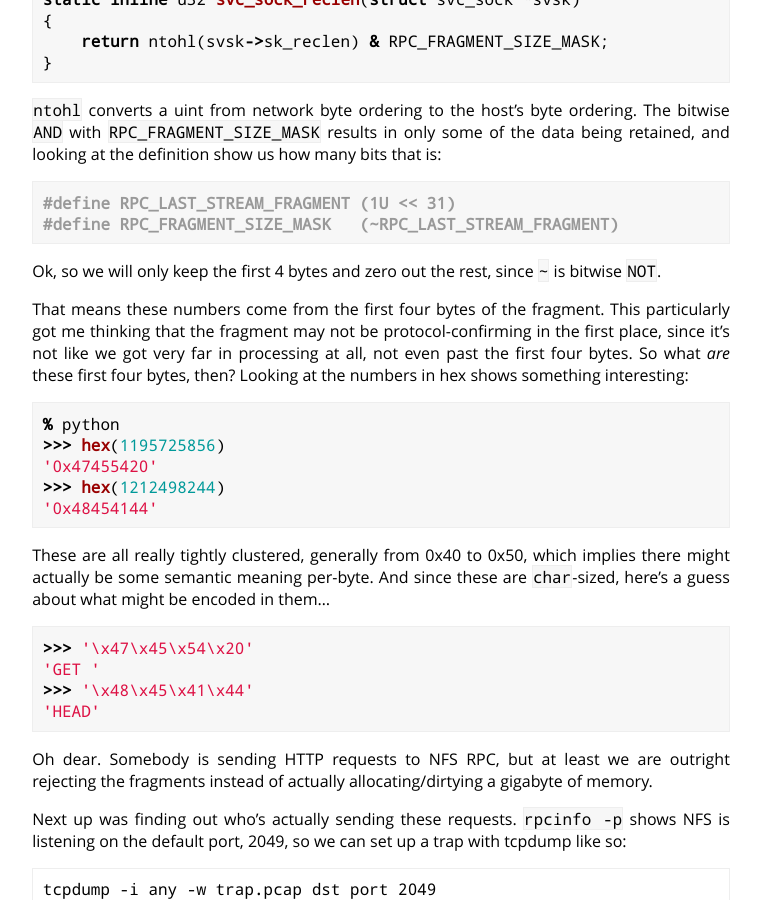
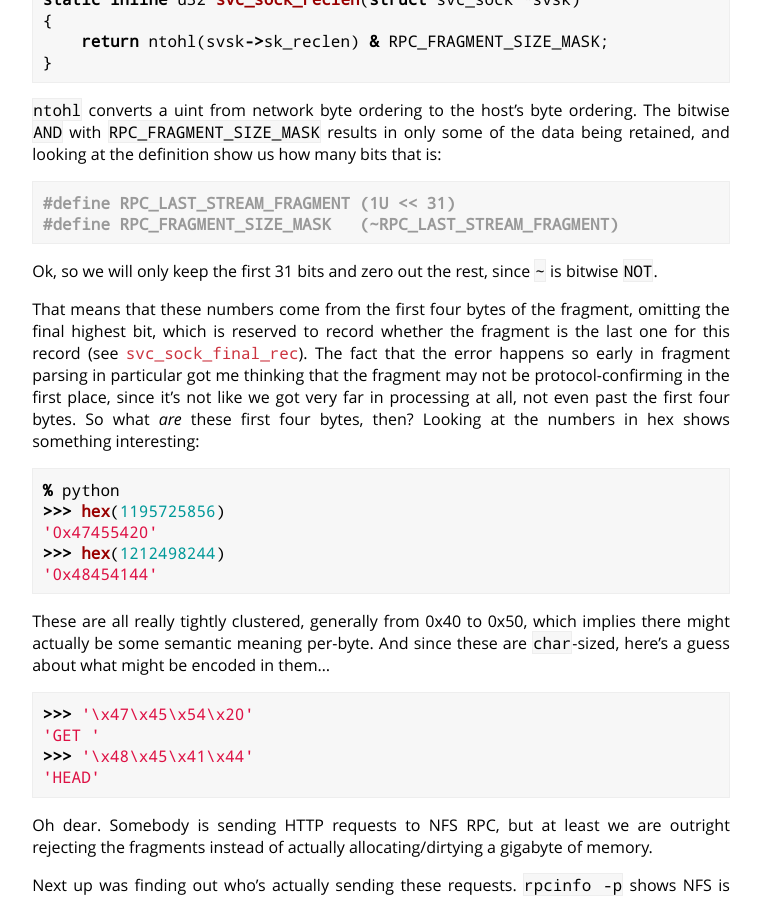
Before and after one commit to cdown/chrisdown.name, a Jekyll site: the page built from _posts/2020-01-13-1195725856-and-friends-the-origins-of-mysterious-numbers.md, in a window 1280 px wide and 900 px high, scrolled down 740 px. Shown: the whole window, without its empty margins (259-1020 px from the left). Built offline with Jekyll 4.4.1, drawn with Linux system fonts in a browser that asks for light colours.

Commit message:
numbers post: Clarify highest bit is elided

```diff
--- a/_posts/2020-01-13-1195725856-and-friends-the-origins-of-mysterious-numbers.md
+++ b/_posts/2020-01-13-1195725856-and-friends-the-origins-of-mysterious-numbers.md
@@ -52,14 +52,18 @@ is:
 #define RPC_FRAGMENT_SIZE_MASK   (~RPC_LAST_STREAM_FRAGMENT)
 {% endhighlight %}
 
-Ok, so we will only keep the first 4 bytes and zero out the rest, since `~` is
+Ok, so we will only keep the first 31 bits and zero out the rest, since `~` is
 bitwise `NOT`.
 
-That means these numbers come from the first four bytes of the fragment. This
-particularly got me thinking that the fragment may not be protocol-confirming
-in the first place, since it's not like we got very far in processing at all,
-not even past the first four bytes. So what *are* these first four bytes, then?
-Looking at the numbers in hex shows something interesting:
+That means that these numbers come from the first four bytes of the fragment,
+omitting the final highest bit, which is reserved to record whether the
+fragment is the last one for this record (see
+[`svc_sock_final_rec`](https://git.kernel.org/pub/scm/linux/kernel/git/torvalds/linux.git/tree/include/linux/sunrpc/svcsock.h#n47)).
+The fact that the error happens so early in fragment parsing in particular got
+me thinking that the fragment may not be protocol-confirming in the first
+place, since it's not like we got very far in processing at all, not even past
+the first four bytes. So what *are* these first four bytes, then? Looking at
+the numbers in hex shows something interesting:
 
 {% highlight python %}
 % python
```
